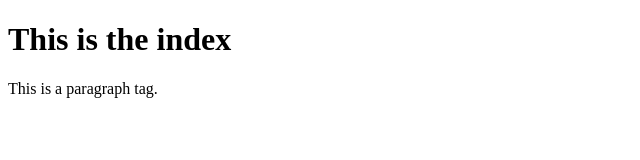
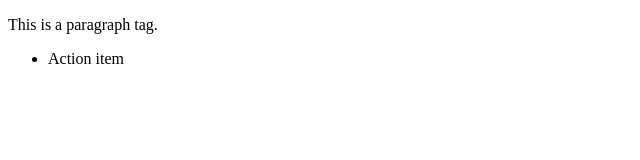
Before and after one commit to bryllim/gittest, a plain HTML site: page index.html in a window 1280 px wide. Shown: the whole page, without its empty margins (0-640 px from the left). Drawn offline with Linux system fonts and the light colour scheme.

Commit message:
remove header and added ul

```diff
--- a/index.html
+++ b/index.html
@@ -6,7 +6,9 @@
     <title>Document</title>
 </head>
 <body>
-    <h1>This is the index</h1>
     <p>This is a paragraph tag.</p>
+    <ul>
+        <li>Action item</li>
+    </ul>
 </body>
 </html>
```
